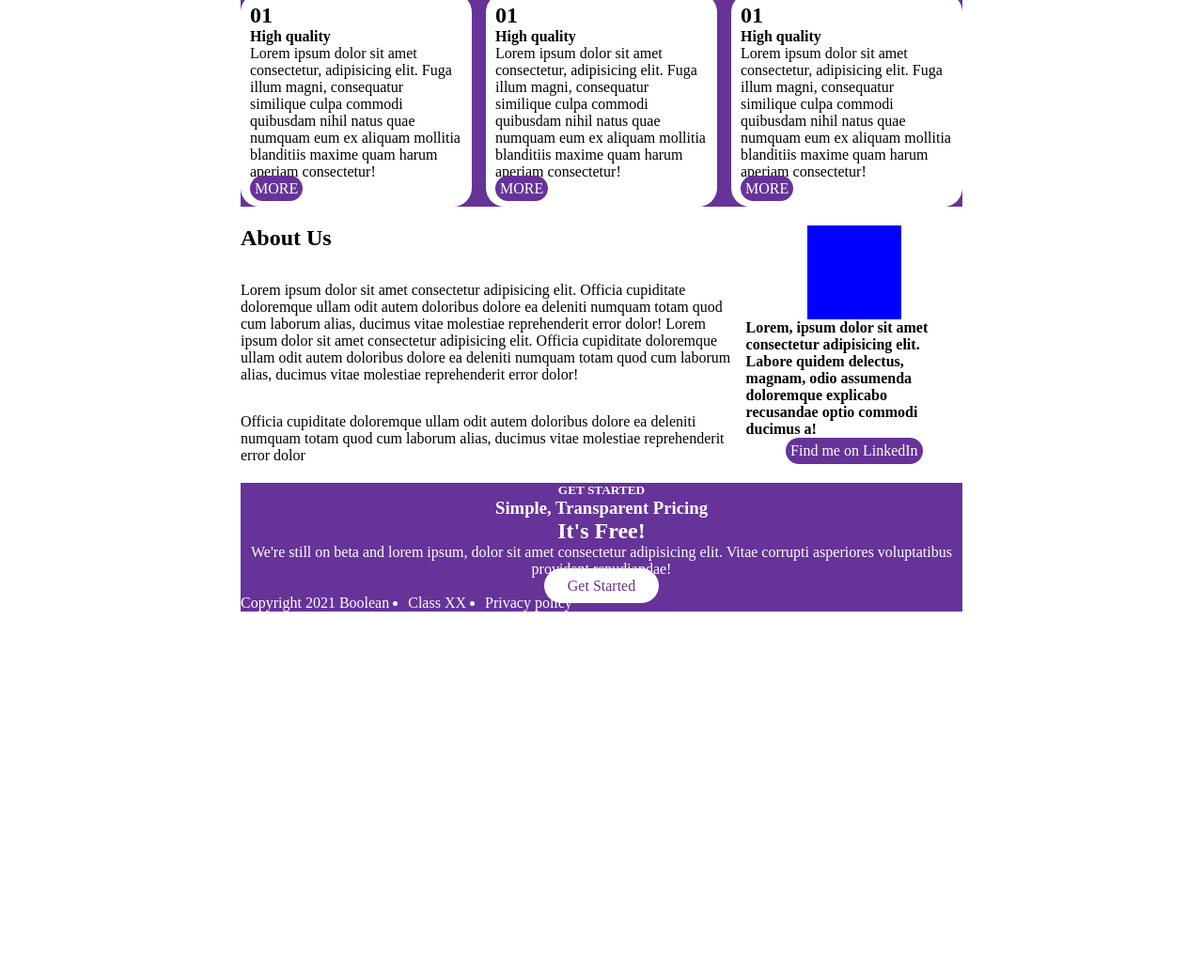
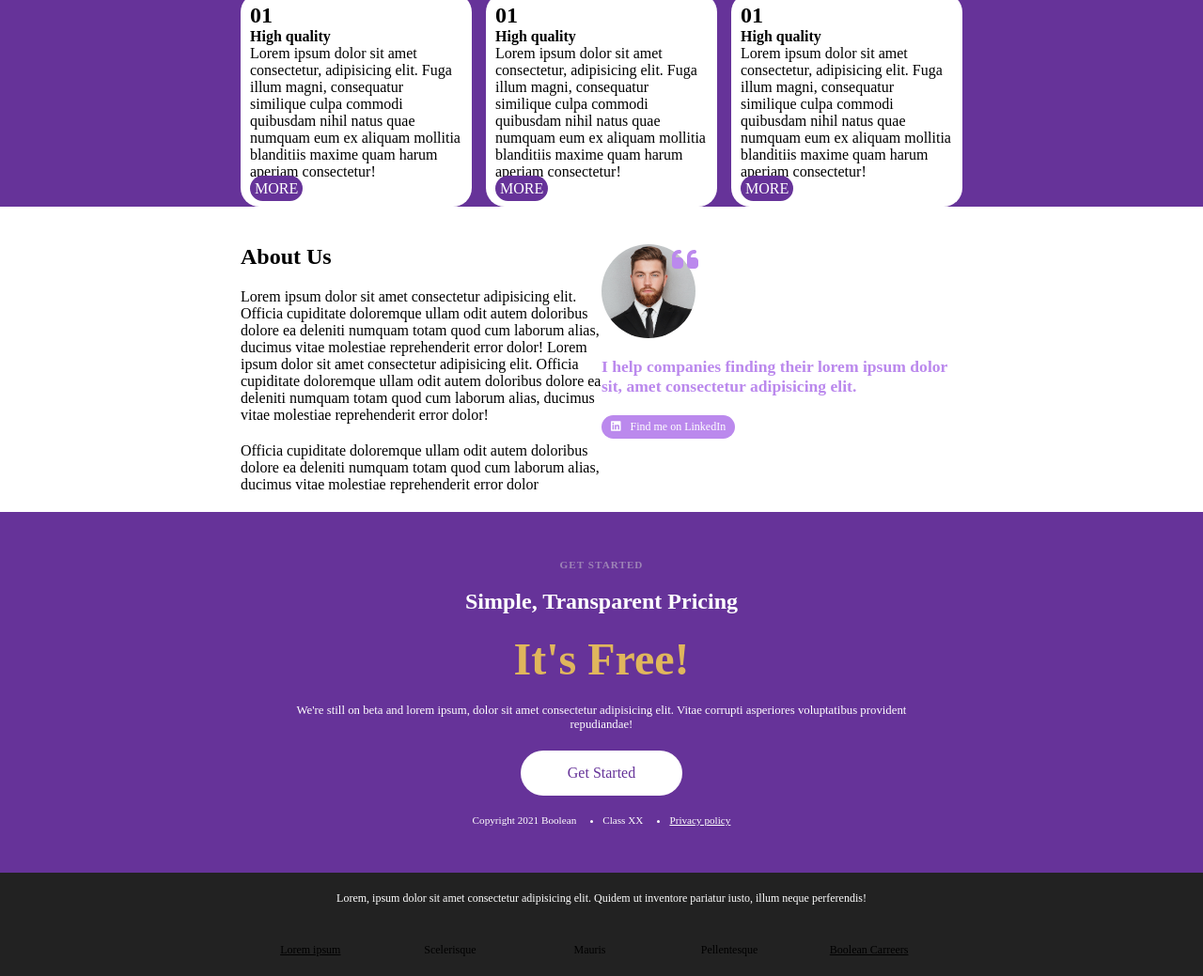
Before and after one commit to ClaudioLeone/htmlcss-responsive-layout, a plain HTML site: page index.html in a window 1280 px wide. Shown: the part 1978-3017 px from the top of the page at 94% size. Before the commit the page ends 2629 px from the top, so only its background shows below. Drawn offline with Linux system fonts and the light colour scheme.

Commit message:
Completed bottom section

```diff
--- a/CSS/style.css
+++ b/CSS/style.css
@@ -5,9 +5,11 @@
     box-sizing: border-box;
 }
 
-/* DEBUG */
+/* VARIABLES */
 
-
+:root{
+    --main-clr: #bb89ed;
+}
 
 /* UTILITIES */
 .body{
@@ -250,23 +252,70 @@ li > a:last-child{
 }
 
 .aboutus-left-col{
-    width: 70%;
+    width: 90%;
     flex-direction: column;
     justify-content: space-between;
 }
 
-.aboutus-rigth-col{
-    width: 30%;
+.aboutus-left-col > * {
+    margin-top: 20px;
+}
+
+.aboutus-right-col{
+    width: 90%;
     flex-direction: column;
     justify-content: flex-start;
-    align-items: center;
+    align-items: flex-start;
+}
+
+.aboutus-right-col > * {
+    margin-top: 20px;
 }
 
 .aboutus-img{
-/* debug */
+    position: relative;
     width: 100px;
     height: 100px;
-    background-color: blue;
+}
+
+.aboutus-img > img{
+    border-radius: 50%;
+}
+
+.aboutus-right-col > h4{
+    color: var(--main-clr);
+    font-size: 1.1rem;
+}
+
+.aboutus-right-col > .buttons{
+    padding: 5px 10px;
+    font-size: 0.75rem;
+    border-radius: 50px;
+    background-color: var(--main-clr);
+}
+
+.aboutus-right-col > .buttons > i{
+    margin-right: 10px;
+}
+
+
+
+.quote-marks > i{
+    font-size: 2rem;
+}
+
+.quote-marks{
+    color: var(--main-clr);
+    width: 100%;
+    height: 100%;
+    position: absolute;
+    top: 0;
+    right: -75px;
+}
+
+.free-sect-text-container{
+    width: 85%;
+    font-size: 0.8rem;
 }
 
 .free-sect{
@@ -274,20 +323,100 @@ li > a:last-child{
     text-align: center;
 }
 
+.free-sect-content{
+    padding: 40px 0;
+    flex-direction: column;
+    justify-content: center;
+    align-items: center;
+}
+.free-sect-content > *{
+    margin: 10px 0;
+}
+
+.free-sect-content > h5{
+    font-size: 0.7rem;
+    letter-spacing: 1px;
+    color: rgba(211, 211, 211, 0.5);
+}
+
+.free-sect-content > h3{
+    font-size: 1.5rem;
+}
+
+.free-sect-content > h2{
+    font-size: 3rem;
+    color: #e0b65c;
+}
+
 .start-btn{
     background-color: white;
     color: rebeccapurple;
-    padding: 10px 25px;
-    border-radius: 20px;
+    padding: 15px 50px;
+    border-radius: 50px;
     text-decoration: none;
 }
 
 .bottom-ul{
-    gap: 20px;
+    font-size: 0.7rem;
+    gap: 28px;
 }
 
 .bottom-ul > li{
     text-decoration: none;
+}
+
+.bottom-ul > li:first-child{
+    list-style-type: none;
+}
+
+.bottom-ul > li:last-child{
+    text-decoration: underline;
+}
+
+.footer-container{background-color: #222222;}
+
+.footer-list{
+    flex-wrap: wrap;
+}
+
+.footer-list > li{
+    display: flex;
+    width: calc(100% / 5 - 5px);
+    color: white;
+    font-size: 0.75rem;
+    list-style-type: none;
+    justify-content: center;
+}
+
+.footer-content{
+    color: white;
+    flex-direction: column;
+    align-items: center;
+    justify-content: center;
+}
+
+.footer-content > ul{
+    width: 100%;
+    text-align: center;
+}
+
+.footer-content > *{
+    padding: 20px 0;
+}
+
+.footer-content > p{
+    text-align: center;
+    font-size: 0.75rem;
+}
+
+.footer-anchor{
+    text-decoration: none;
+    color: white;
+}
+
+.footer-anchor-urderline{
+    text-decoration: underline;
+    color: var(--main-clr);
 }
 
 /* MEDIA QUERIES */
--- a/index.html
+++ b/index.html
@@ -71,7 +71,7 @@
                 </div>
             </div>
 
-            <div class="planning-sect flex spacebtw violet-clr margin-top">
+            <div class="planning-sect flex violet-clr margin-top">
                 <div class="planning-container container flex">
                     <div class="col-left flex border">
                         <div class="second-sect-img-left"></div>
@@ -114,9 +114,9 @@
                 </div>
             </div>
 
-            <div class="benefits-sect container violet-clr margin-top">
+            <div class="benefits-sect container-violet violet-clr margin-top">
                 <h2>Benefits of working with us</h2>
-                <div class="cards-container flex">
+                <div class="cards-container container flex">
                     <div class="cards">
                         <h2>01</h2>
                         <h4>High quality</h4>
@@ -182,29 +182,32 @@
                     </p>
                 </div>
 
-                <div  class="aboutus-rigth-col flex">
-                    <div class="aboutus-img"></div>
+                <div  class="aboutus-right-col flex">
+                    <div class="aboutus-img">
+                        <img src="img/about.jpg" alt="">
+                        <div class="quote-marks"><i class="fa-solid fa-quote-left"></i></div>
+                    </div>
 
-                    <h4>Lorem, ipsum dolor sit amet consectetur adipisicing elit.
-                        Labore quidem delectus, magnam, odio assumenda doloremque
-                        explicabo recusandae optio commodi ducimus a!
-                    </h4>
+                    <h4>I help companies finding their lorem ipsum dolor sit, amet consectetur adipisicing elit.</h4>
 
-                    <a href="" class="buttons">Find me on LinkedIn</a>
+                    <a href="" class="buttons"><i class="fa-brands fa-linkedin"></i>Find me on LinkedIn</a>
                 </div>
             </div>
 
-            <div class="free-sect container violet-clr margin-top">
+            <div class="free-sect violet-clr margin-top">
+                <div class="free-sect-content container flex">
                     <h5>GET STARTED</h5>
 
                     <h3>Simple, Transparent Pricing</h3>
 
                     <h2>It's Free!</h2>
 
+                    <div class="free-sect-text-container">
                         <p>
                             We're still on beta and lorem ipsum, dolor sit amet consectetur adipisicing elit.
                             Vitae corrupti asperiores voluptatibus provident repudiandae!
                         </p>
+                    </div>
 
                     <a href="" class="start-btn">Get Started</a>
 
@@ -214,10 +217,25 @@
                         <li>Privacy policy</li>
                     </ul>
                 </div>
+            </div>
         <!-- /MAIN -->
 
         <!-- FOOTER -->
+            <footer>
+                <div class="footer-container">
+                    <div class="footer-content container flex">
+                        <p>Lorem, ipsum dolor sit amet consectetur adipisicing elit. Quidem ut inventore pariatur iusto, illum neque perferendis!</p>
 
+                        <ul class="footer-list flex">
+                            <li><a class="footer-anchor-urderline" href="">Lorem ipsum</a></li>
+                            <li><a class="footer-anchor" href="">Scelerisque</a></li>
+                            <li><a class="footer-anchor" href="">Mauris</a></li>
+                            <li><a class="footer-anchor" href="">Pellentesque</a></li>
+                            <li><a class="footer-anchor-urderline" href="">Boolean Carreers</a></li>
+                        </ul>
+                    </div>
+                </div>
+            </footer>
 
         <!-- /FOOTER -->
     </body>
```
Lines whose indentation alone changed are shown as unchanged.
